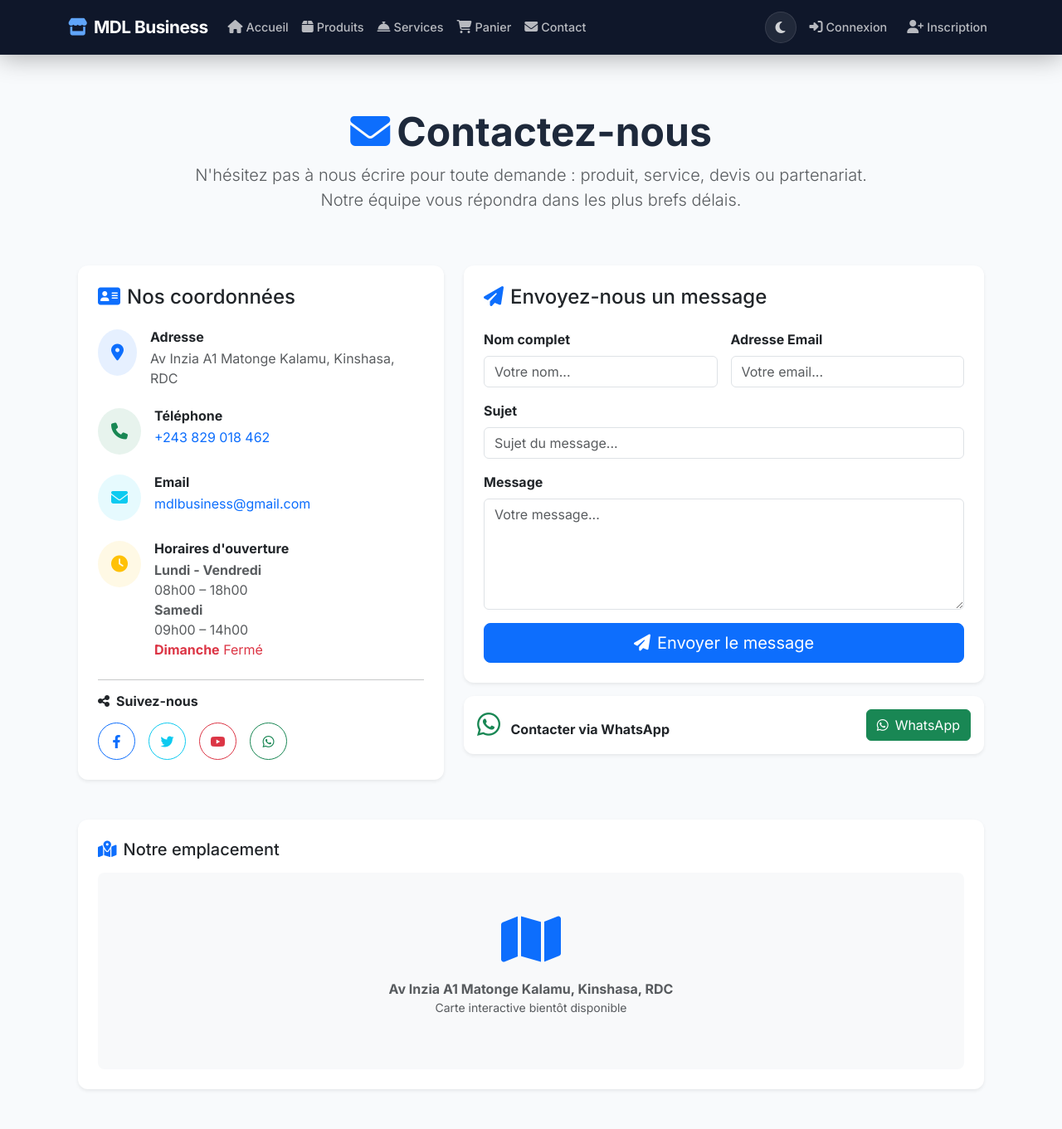
After one commit to mdldimana/mdl-business, a Flask app: page /contact/ in a window 1280 px wide. The commit adds this page. Shown: the whole page at 83% size. Run offline with Flask 3, Linux system fonts and the light colour scheme.

Commit message:
Add contact page with form, WhatsApp and email integration

```diff
--- a/app/views/templates/base.html
+++ b/app/views/templates/base.html
@@ -281,6 +281,10 @@
                             </span>
                         </a>
                     </li>
+                    <li class="nav-item">
+                        <a class="nav-link" href="{{ url_for('contact.index') }}">
+                        <i class="fas fa-envelope me-1"></i>Contact</a>
+                    </li>
                 </ul>
 
                 <!-- Menu de droite -->
--- /dev/null
+++ b/app/views/templates/contact/index.html
@@ -0,0 +1,201 @@
+{% extends "base.html" %}
+
+{% block title %}Contactez-nous - MDL Business{% endblock %}
+
+{% block content %}
+<div class="container py-4">
+    <div class="row">
+        <div class="col-12 text-center mb-5">
+            <h1 class="display-5 fw-bold"><i class="fas fa-envelope text-primary me-2"></i>Contactez-nous</h1>
+            <p class="text-muted lead">
+                N'hésitez pas à nous écrire pour toute demande : produit, service, devis ou partenariat.<br>
+                Notre équipe vous répondra dans les plus brefs délais.
+            </p>
+        </div>
+    </div>
+
+    <div class="row g-4">
+        <!-- ============================================ -->
+        <!-- COLONNE GAUCHE - COORDONNÉES                  -->
+        <!-- ============================================ -->
+        <div class="col-lg-5">
+            <div class="card shadow-sm border-0 h-100">
+                <div class="card-body p-4">
+                    <h4 class="mb-4"><i class="fas fa-address-card text-primary me-2"></i>Nos coordonnées</h4>
+
+                    <!-- Adresse -->
+                    <div class="d-flex mb-4">
+                        <div class="flex-shrink-0">
+                            <div class="bg-primary bg-opacity-10 rounded-circle p-3 me-3">
+                                <i class="fas fa-map-marker-alt text-primary fa-lg"></i>
+                            </div>
+                        </div>
+                        <div>
+                            <h6 class="fw-bold mb-1">Adresse</h6>
+                            <p class="text-muted mb-0">Av Inzia A1 Matonge Kalamu, Kinshasa, RDC</p>
+                        </div>
+                    </div>
+
+                    <!-- Téléphone -->
+                    <div class="d-flex mb-4">
+                        <div class="flex-shrink-0">
+                            <div class="bg-success bg-opacity-10 rounded-circle p-3 me-3">
+                                <i class="fas fa-phone text-success fa-lg"></i>
+                            </div>
+                        </div>
+                        <div>
+                            <h6 class="fw-bold mb-1">Téléphone</h6>
+                            <p class="text-muted mb-0">
+                                <a href="tel:+243829018462" class="text-decoration-none">+243 829 018 462</a>
+                            </p>
+                        </div>
+                    </div>
+
+                    <!-- Email -->
+                    <div class="d-flex mb-4">
+                        <div class="flex-shrink-0">
+                            <div class="bg-info bg-opacity-10 rounded-circle p-3 me-3">
+                                <i class="fas fa-envelope text-info fa-lg"></i>
+                            </div>
+                        </div>
+                        <div>
+                            <h6 class="fw-bold mb-1">Email</h6>
+                            <p class="text-muted mb-0">
+                                <a href="mailto:mdlbusiness@gmail.com" class="text-decoration-none">mdlbusiness@gmail.com</a>
+                            </p>
+                        </div>
+                    </div>
+
+                    <!-- Horaires -->
+                    <div class="d-flex mb-4">
+                        <div class="flex-shrink-0">
+                            <div class="bg-warning bg-opacity-10 rounded-circle p-3 me-3">
+                                <i class="fas fa-clock text-warning fa-lg"></i>
+                            </div>
+                        </div>
+                        <div>
+                            <h6 class="fw-bold mb-1">Horaires d'ouverture</h6>
+                            <p class="text-muted mb-0">
+                                <strong>Lundi - Vendredi</strong><br>
+                                08h00 – 18h00<br>
+                                <strong>Samedi</strong><br>
+                                09h00 – 14h00<br>
+                                <strong class="text-danger">Dimanche</strong>
+                                <span class="text-danger">Fermé</span>
+                            </p>
+                        </div>
+                    </div>
+
+                    <hr>
+
+                    <!-- Suivez-nous -->
+                    <h6 class="fw-bold mb-3"><i class="fas fa-share-alt me-2"></i>Suivez-nous</h6>
+                    <div class="d-flex gap-3">
+                        <a href="#" class="btn btn-outline-primary btn-rounded" title="Facebook">
+                            <i class="fab fa-facebook-f"></i>
+                        </a>
+                        <a href="#" class="btn btn-outline-info btn-rounded" title="Twitter">
+                            <i class="fab fa-twitter"></i>
+                        </a>
+                        <a href="#" class="btn btn-outline-danger btn-rounded" title="YouTube">
+                            <i class="fab fa-youtube"></i>
+                        </a>
+                        <a href="#" class="btn btn-outline-success btn-rounded" title="WhatsApp">
+                            <i class="fab fa-whatsapp"></i>
+                        </a>
+                    </div>
+                </div>
+            </div>
+        </div>
+
+        <!-- ============================================ -->
+        <!-- COLONNE DROITE - FORMULAIRE                   -->
+        <!-- ============================================ -->
+        <div class="col-lg-7">
+            <div class="card shadow-sm border-0">
+                <div class="card-body p-4">
+                    <h4 class="mb-4"><i class="fas fa-paper-plane text-primary me-2"></i>Envoyez-nous un message</h4>
+
+                    <form method="POST" action="{{ url_for('contact.envoyer') }}">
+                        <div class="row g-3">
+                            <div class="col-md-6">
+                                <label class="form-label fw-bold">Nom complet</label>
+                                <input type="text" name="nom" class="form-control" placeholder="Votre nom..." required>
+                            </div>
+                            <div class="col-md-6">
+                                <label class="form-label fw-bold">Adresse Email</label>
+                                <input type="email" name="email" class="form-control" placeholder="Votre email..." required>
+                            </div>
+                            <div class="col-12">
+                                <label class="form-label fw-bold">Sujet</label>
+                                <input type="text" name="sujet" class="form-control" placeholder="Sujet du message..." required>
+                            </div>
+                            <div class="col-12">
+                                <label class="form-label fw-bold">Message</label>
+                                <textarea name="message" class="form-control" rows="5" placeholder="Votre message..." required></textarea>
+                            </div>
+                            <div class="col-12">
+                                <button type="submit" class="btn btn-primary btn-lg w-100">
+                                    <i class="fas fa-paper-plane me-2"></i>Envoyer le message
+                                </button>
+                            </div>
+                        </div>
+                    </form>
+                </div>
+            </div>
+
+            <!-- WhatsApp Direct -->
+            <div class="card shadow-sm border-0 mt-3 border-success">
+                <div class="card-body p-3">
+                    <div class="d-flex align-items-center justify-content-between">
+                        <div>
+                            <i class="fab fa-whatsapp fa-2x text-success me-2"></i>
+                            <span class="fw-bold">Contacter via WhatsApp</span>
+                        </div>
+                        <a href="https://wa.me/243829018462?text=Bonjour%20MDL%20Business%2C%20je%20souhaite%20obtenir%20des%20informations..."
+                           target="_blank"
+                           class="btn btn-success">
+                            <i class="fab fa-whatsapp me-2"></i>WhatsApp
+                        </a>
+                    </div>
+                </div>
+            </div>
+        </div>
+    </div>
+
+    <!-- ============================================ -->
+    <!-- MAP                                         -->
+    <!-- ============================================ -->
+    <div class="row mt-5">
+        <div class="col-12">
+            <div class="card shadow-sm border-0">
+                <div class="card-body p-4">
+                    <h5 class="mb-3"><i class="fas fa-map-marked-alt text-primary me-2"></i>Notre emplacement</h5>
+                    <div class="bg-light rounded-3 p-5 text-center">
+                        <i class="fas fa-map fa-4x text-primary mb-3"></i>
+                        <p class="text-muted mb-0">
+                            <strong>Av Inzia A1 Matonge Kalamu, Kinshasa, RDC</strong>
+                        </p>
+                        <p class="text-muted small">Carte interactive bientôt disponible</p>
+                    </div>
+                </div>
+            </div>
+        </div>
+    </div>
+</div>
+
+<style>
+.btn-rounded {
+    width: 45px;
+    height: 45px;
+    border-radius: 50% !important;
+    display: inline-flex;
+    align-items: center;
+    justify-content: center;
+}
+.btn-rounded:hover {
+    transform: translateY(-2px);
+    box-shadow: 0 4px 12px rgba(0,0,0,0.15);
+}
+</style>
+{% endblock %}
```
